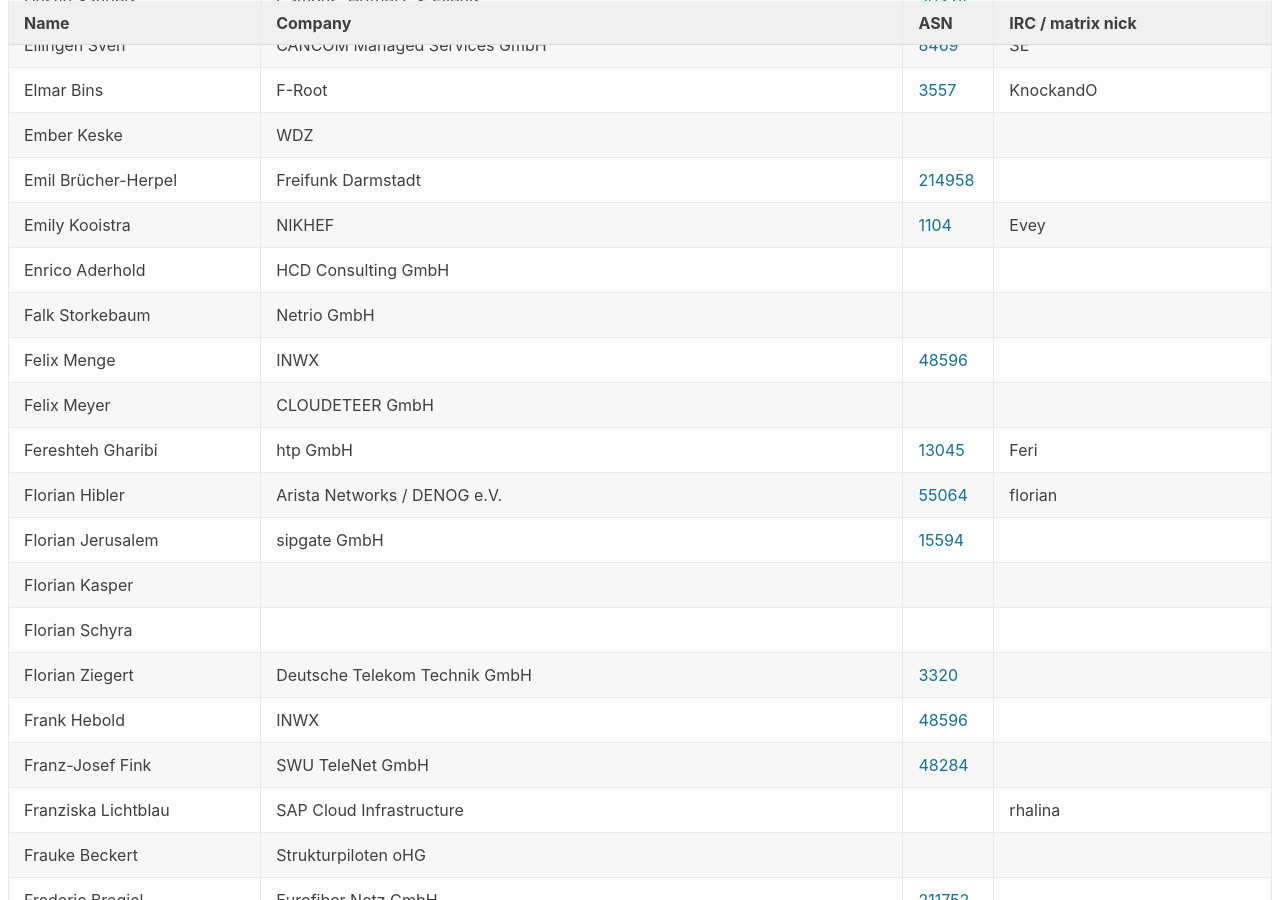
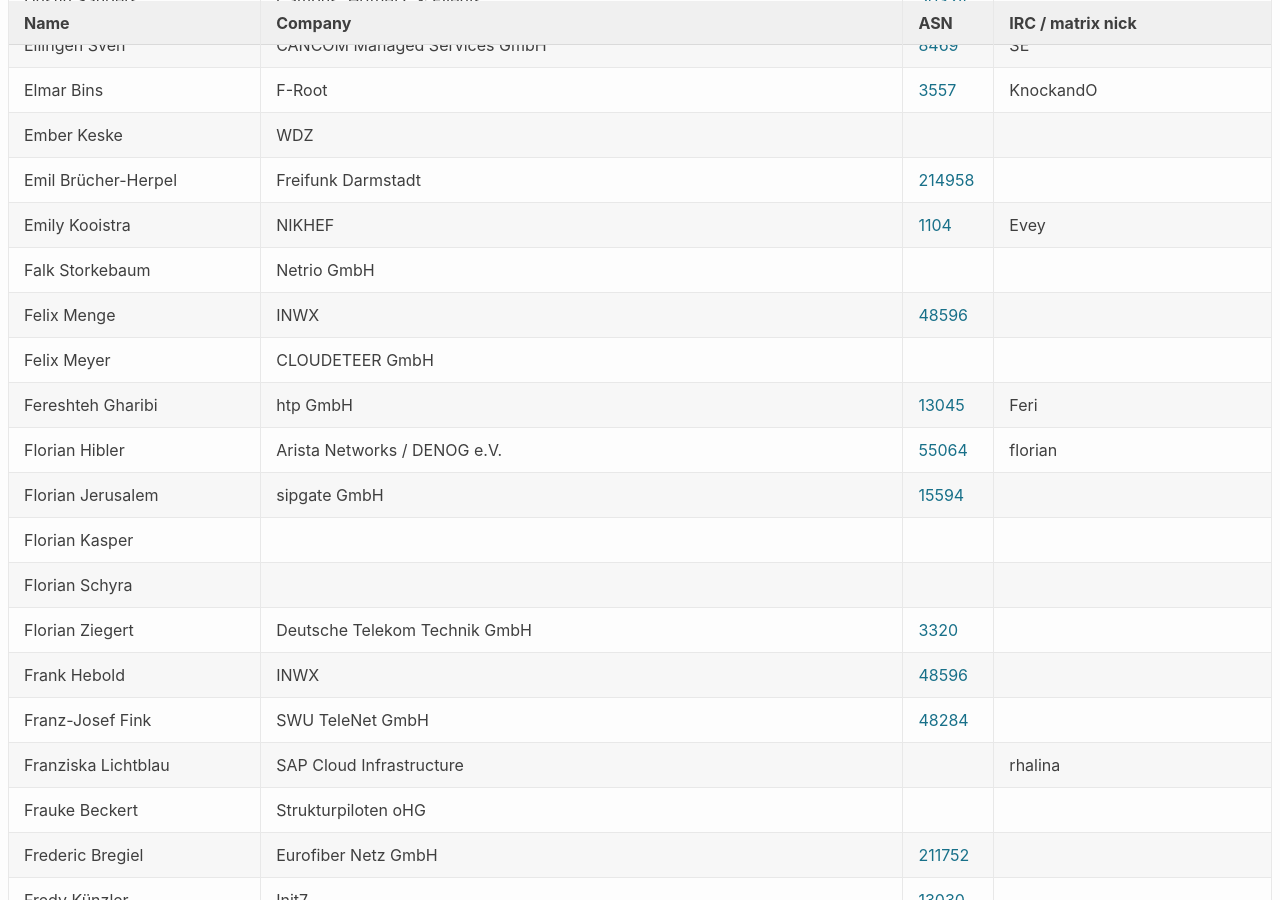
Before and after one commit to denog/pretix-attendeelist, a Jekyll site: the page built from denog17/index.markdown, in a window 1280 px wide and 900 px high, scrolled down 3439 px. Built offline with Jekyll 4.4.1, drawn with Linux system fonts in a browser that asks for light colours; some of the changed text lies outside the part shown.

Commit message:
Latest data: Tue Aug 19 08:11:50 UTC 2025

```diff
--- a/_data/attendees_denog17_onsite.json
+++ b/_data/attendees_denog17_onsite.json
@@ -468,12 +468,6 @@
     "asn": "1104"
   },
   {
-    "name": "Enrico Aderhold",
-    "company": "HCD Consulting GmbH",
-    "irc": null,
-    "asn": null
-  },
-  {
     "name": "Falk Storkebaum",
     "company": "Netrio GmbH",
     "irc": null,
@@ -1458,6 +1452,12 @@
     "asn": "8365"
   },
   {
+    "name": "Norbert Böttcher",
+    "company": "HCD Consulting GmbH",
+    "irc": null,
+    "asn": null
+  },
+  {
     "name": "Oliver Horscht",
     "company": "SYNLINQ",
     "irc": null,
```
